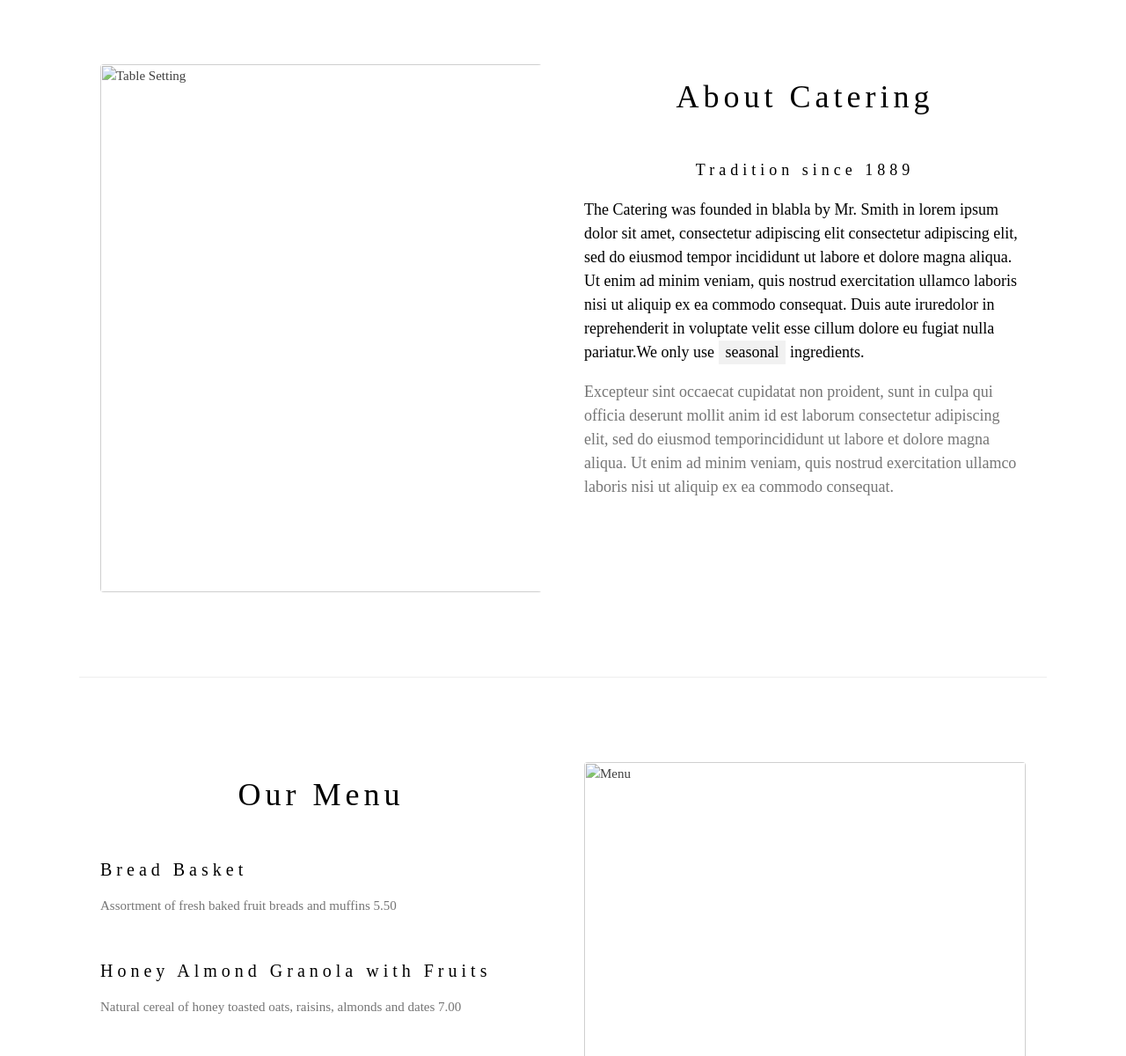
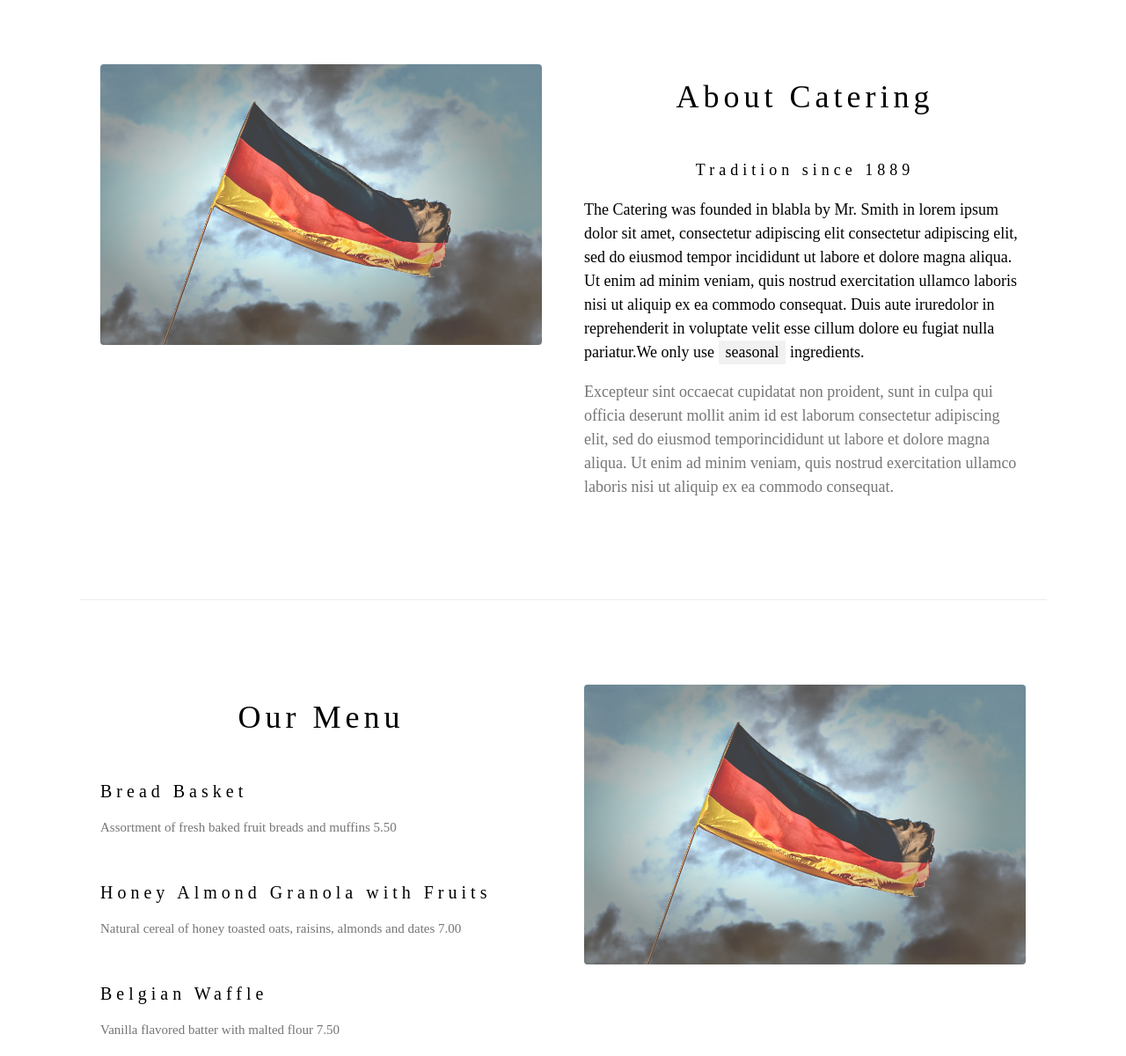
Before and after one commit to Rhamonmedeiros/rhamonmedeiros.github.io, a plain HTML site: page index.html in a window 1280 px wide. Shown: the part 814-2014 px from the top of the page at 88% size. Drawn offline with nearby package versions, Linux system fonts and the light colour scheme.

Commit message:
Update index.html

```diff
--- a/index.html
+++ b/index.html
@@ -25,7 +25,7 @@ h1, h2, h3, h4, h5, h6 {
 
 <!-- Header -->
 <header class="w3-display-container w3-content w3-wide" style="max-width:1600px;min-width:500px" id="home">
-  <img class="w3-image" src="/flag.jpg" alt="Hamburger Catering" width="1600" height="800">
+  <img class="w3-image" src="flag.jpg" alt="Hamburger Catering" width="1600" height="800">
   <div class="w3-display-bottomleft w3-padding-large w3-opacity">
     <h1 class="w3-xxlarge">Le Catering</h1>
   </div>
@@ -37,7 +37,7 @@ h1, h2, h3, h4, h5, h6 {
   <!-- About Section -->
   <div class="w3-row w3-padding-64" id="about">
     <div class="w3-col m6 w3-padding-large w3-hide-small">
-     <img src="/w3images/tablesetting2.jpg" class="w3-round w3-image w3-opacity-min" alt="Table Setting" width="600" height="750">
+     <img src="flag.jpg" class="w3-round w3-image w3-opacity-min" alt="Table Setting" width="600" height="750">
     </div>
 
     <div class="w3-col m6 w3-padding-large">
@@ -71,7 +71,7 @@ h1, h2, h3, h4, h5, h6 {
     </div>
 
     <div class="w3-col l6 w3-padding-large">
-      <img src="/w3images/tablesetting.jpg" class="w3-round w3-image w3-opacity-min" alt="Menu" style="width:100%">
+      <img src="flag.jpg" class="w3-round w3-image w3-opacity-min" alt="Menu" style="width:100%">
     </div>
   </div>
 
```
